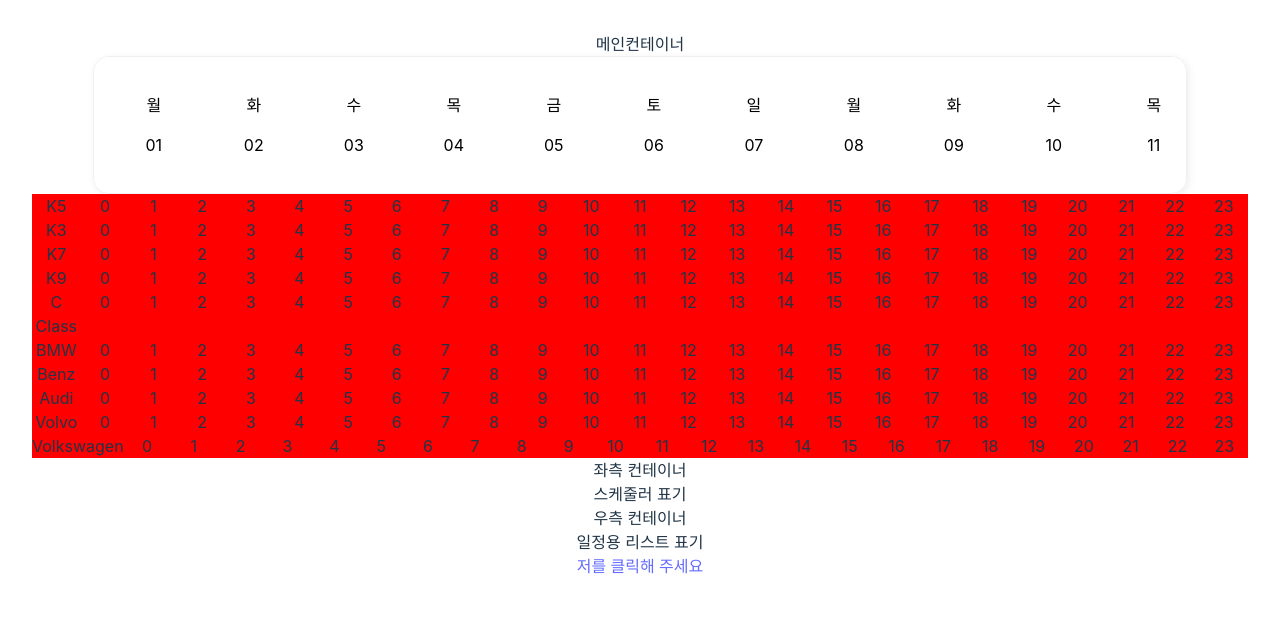
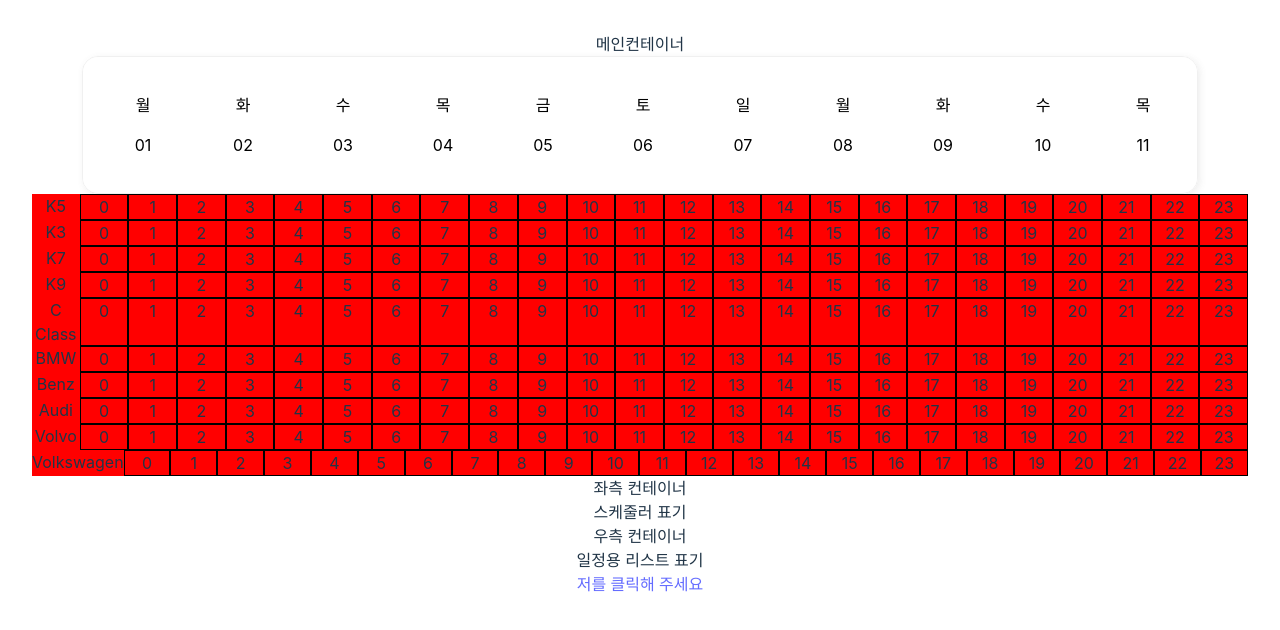
Before and after one commit to JayJHFE/React-Scheduler, a React (Vite) app in the folder PortFolio-vite/: page /scheduler in a window 1280 px wide. Shown: the top 630 px of the page. Built offline with nearby package versions, Linux system fonts and the light colour scheme.

Commit message:
시간부분 css 수정

```diff
--- a/PortFolio-vite/src/components/scheduler/calendar/index.tsx
+++ b/PortFolio-vite/src/components/scheduler/calendar/index.tsx
@@ -32,6 +32,7 @@ function Calendar() {
         display: "flex",
         flexDirection: "row",
         justifyContent: "center",
+        padding: "0px 50px",
       }}
     >
       <S.rowScheduler>
--- a/PortFolio-vite/src/css/scheduler.ts
+++ b/PortFolio-vite/src/css/scheduler.ts
@@ -4,7 +4,7 @@ export const rowScheduler = styled.div`
   display: flex;
   flex-direction: row;
   overflow-x: auto;
-  width: 90%;
+  width: 100%;
   white-space: nowrap;
   padding: 20px 10px 20px 10px;
   border: 1px solid #f0f0f0;
--- a/PortFolio-vite/src/page/scheduler/index.tsx
+++ b/PortFolio-vite/src/page/scheduler/index.tsx
@@ -23,7 +23,11 @@ export default function Scheduler() {
                 </div>
                 {Array.from({ length: 24 }, (_, i) => (
                   <div
-                    style={{ backgroundColor: "red", width: "100px" }}
+                    style={{
+                      backgroundColor: "red",
+                      width: "100px",
+                      border: "1px solid black",
+                    }}
                     key={i}
                   >
                     {i}
```
